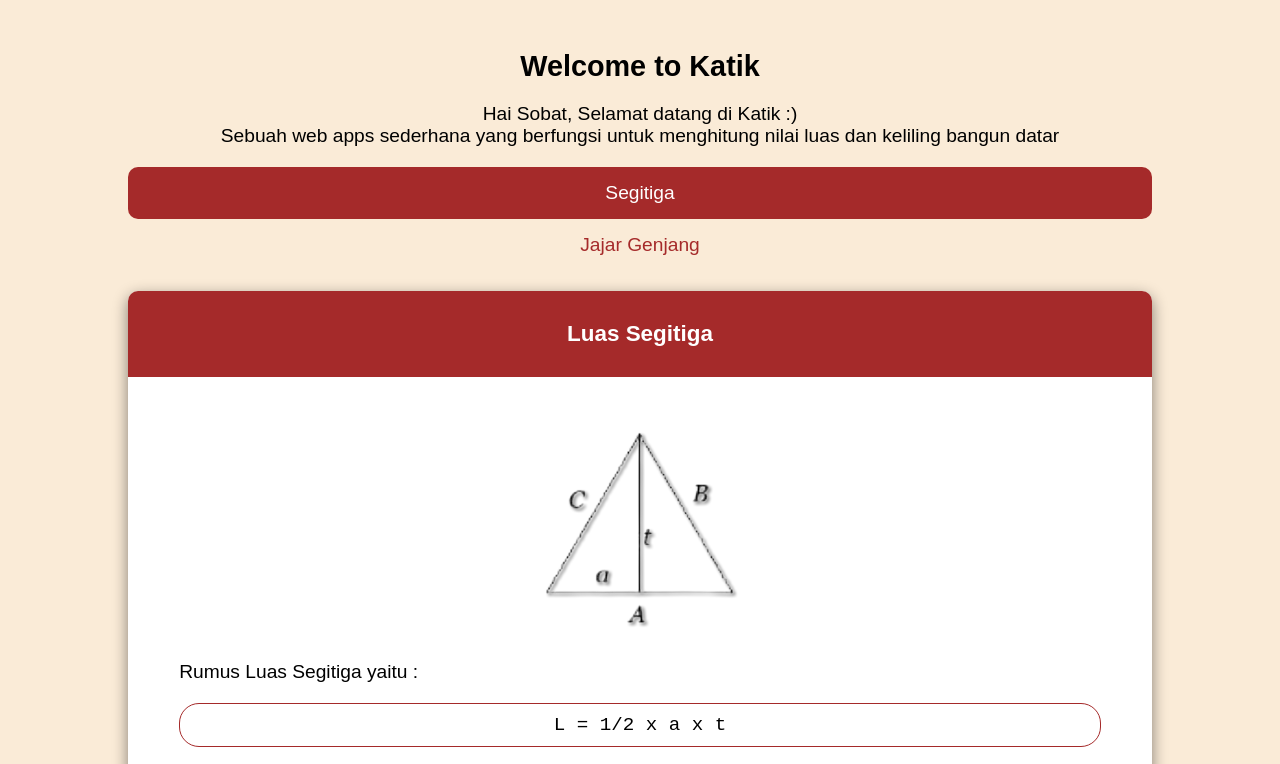
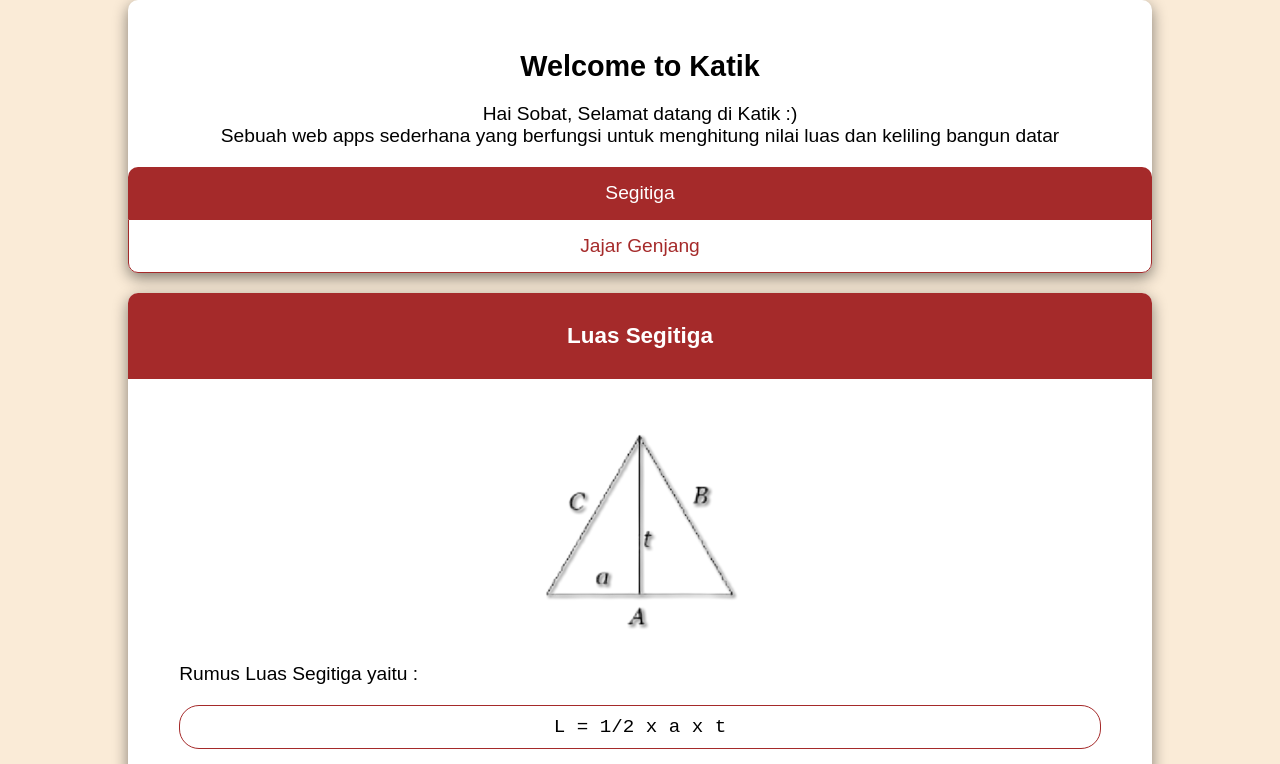
Before and after one commit to revou-fundamental-course/13-may-24-heyymasud, a plain HTML site: page index.html in a window 1280 px wide. Shown: the top 764 px of the page. Drawn offline with Linux system fonts and the light colour scheme.

Commit message:
refactor: head kalkulator css

```diff
--- a/css/style.css
+++ b/css/style.css
@@ -36,23 +36,28 @@ header {
     align-items: center;
     gap: 20px;
     padding-top: 50px;
+    background-color: #ffffff;
+    width: 80vw;
+    border-radius: 10px;
+    box-shadow: #00000079 0px 5px 15px;
 }
 
-a#segitiga-sect {
+a#segitiga-nav {
     display: inline-block;
     background-color: brown;
     color: white;
     padding: 15px;
-    border-radius: 10px;
+    border-radius: 10px 10px 0 0;
     width: 80vw;
 }
-a#jajar-genjang-sect {
+a#jajar-genjang-nav {
     display: inline-block;
     background-color: none;
     color: brown;
     padding: 15px;
-    border-radius: 10px;
+    border-radius: 0 0 10px 10px;
     width: 80vw;
+    border: 1px solid brown;
 }
 
 #segitiga {
--- a/index.html
+++ b/index.html
@@ -14,10 +14,10 @@
         <p>Hai Sobat, Selamat datang di Katik :)<br>
             Sebuah web apps sederhana yang berfungsi untuk menghitung nilai luas dan keliling bangun datar</p>
         <nav id="nav-kalkulator">
-            <a href="#" id="segitiga-sect">
+            <a href="#" id="segitiga-nav">
                 <p>Segitiga</p>
             </a>
-            <a href="#" id="jajar-genjang-sect">
+            <a href="#" id="jajar-genjang-nav">
                 <p>Jajar Genjang</p>
             </a>
         </nav>
```
